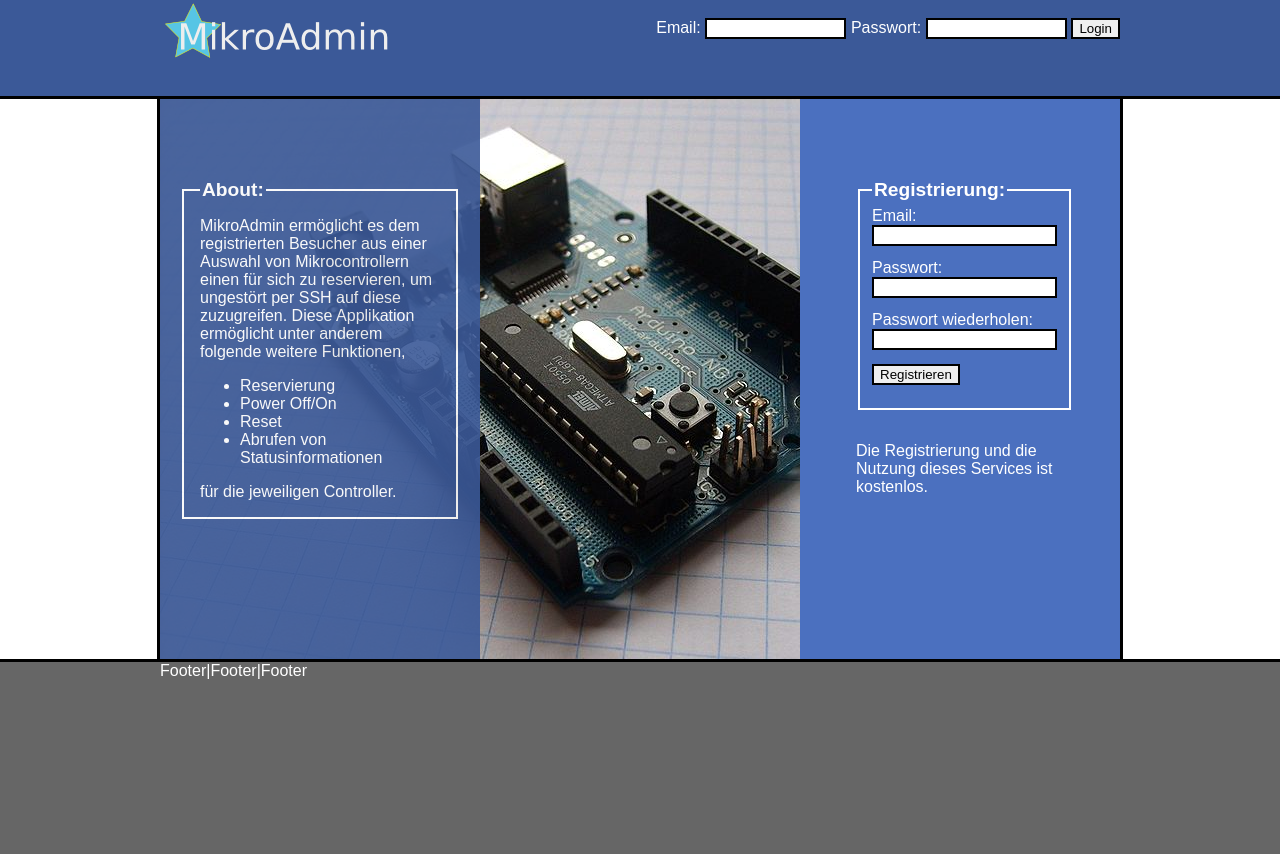
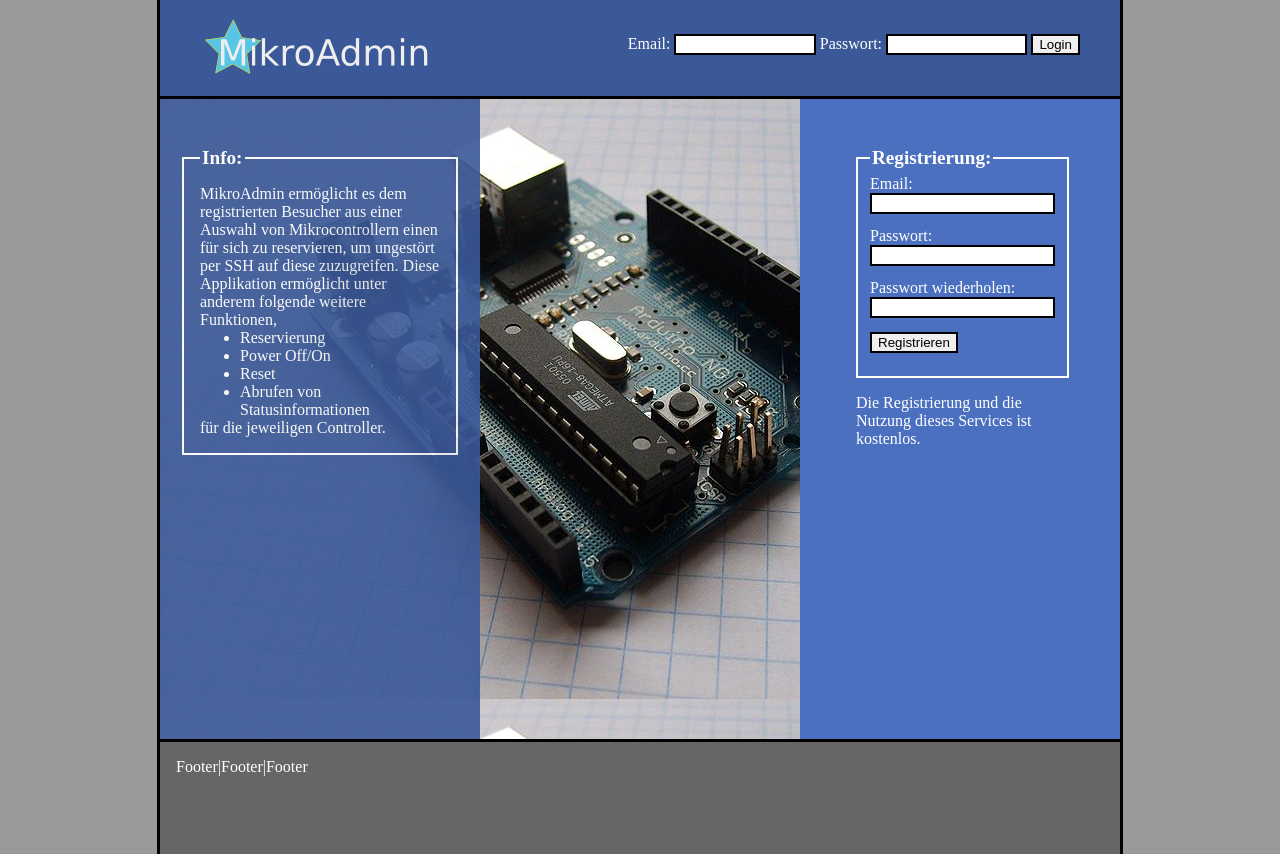
Before and after one commit to lennykey/MikrocontrollerTemplate, a plain HTML site: page index.html in a window 1280 px wide. Before the commit the page ends 800 px from the top, so only its background shows below. Drawn offline with Linux system fonts and the light colour scheme.

Commit message:
Final commit: 25-08-10

```diff
--- a/css/style.css
+++ b/css/style.css
@@ -1,16 +1,12 @@
-html{
-font-size: 100%;
-heigt:100%;
+*{
+ margin: 0;
 }
 
-body{
-font-size: 1em;
-font-family: arial;
+html, body {
+background-color: #999999;
+margin: 0;
 padding: 0;
-margin: 0;
-height:100%;
-background-color:#666666;
-
+height: 100%; /* WICHTIG!!! STRECKT ANZEIGENBEREICH AUF 100% */
 
 }
 
@@ -20,9 +16,19 @@ background-color:#666666;
 }
 
 #divbody{
+	margin:auto;
 	/*width: 60em;*/
-	background-color:#fff;
+	background-color:#666666;
 	/*margin: auto;*/
+	min-height: 100%; /* Mindesthöhe für moderne Browser */
+    height:auto !important; /* Important Regel für moderne Browser */
+    height:100%; /* Mindesthöhe für den IE */
+    overflow: hidden !important; /* FF Scroll-leiste */
+	width:60em;
+	border-left-style:solid;
+	border-left-color:black;
+	border-right-style:solid;
+    border-right-color:black;
 }
 
 #head{
@@ -33,8 +39,11 @@ background-color:#666666;
 }
 
 #headcontent{
-	width: 60em;
+	position:relative;
+	top:1em;
+	width: 55em;
 	margin: auto;
+
 }
 
 #logo{
@@ -80,13 +89,11 @@ background-color:#666666;
 
 #content{
 	/*background-color:green;*/
-	height:35em;
 	margin:auto;
-	width: 60em;
-	border-left-style:solid;
-	border-left-color:black;
-	border-right-style:solid;
-    border-right-color:black;
+  	width: 60em;
+	height:40em;
+    border-bottom-color:black;
+	border-bottom-style:solid;
 }
 
 #beschreibung{
@@ -102,15 +109,23 @@ background-color:#666666;
     width:20em;
     height:inherit;
     opacity:0.9;
+
     /*border-style:solid;*/
     /*border-color:black;*/
     color:white;
 
 }
 
+#beschreibungtextcontent{
+	position:relative;
+	top:3em;
+
+}
+
 #about{
-	position:relative;
+	/*position:relative;
 	top:5em;
+	*/
 	margin:auto;
 	width:15em;
 	border-style:solid;
@@ -131,13 +146,17 @@ background-color:#666666;
 	width:20em;
 	height:inherit;
 	background-color:#4B70BF;
+
 }
 
 #registerformular{
-	position:relative;
+	/*position:relative;
 	top:5em;
+	*/
+
 	width:13em;
 	margin:auto;
+	margin-top:3em;
    	color:white;
 
 }
@@ -162,18 +181,25 @@ background-color:#666666;
 
 
 #registrierunginfo{
-	position:relative;
+	/*position:relative;
 	top:7em;
+	*/
 	margin:auto;
 	width:13em;
 	color:white;
+	margin-top:1em;
+}
+
+.push{
+	/*height:4em;*/
+
 }
 
 #footer{
 	background-color:#666666;
 	color:white;
-	border-top-style:solid;
-    border-top-color:black;
+	min-height:7em;
+	margin-top:0;
 	/*background-color:black;*/
 	/*background-image:url(../images/blackpixel.png);*/
 	/*background-repeat:repeat-y*/
@@ -182,9 +208,11 @@ background-color:#666666;
 }
 
 #footercontent{
-	width: 60em;
 	margin:auto;
-
+	width:60em;
+	height:inherit;
+	background-color:#666666;
+	padding:1em;
 }
 
 .legend{
--- a/index.html
+++ b/index.html
@@ -30,9 +30,9 @@
 	<div id="content">
 		<div id="beschreibung">
 			<div id="beschreibungtext">
-
+			<div id="beschreibungtextcontent">
 			<fieldset id="about">
-			<legend class="legend">About:</legend>
+			<legend class="legend">Info:</legend>
 
 			<div>
 				MikroAdmin ermöglicht es dem registrierten Besucher aus einer
@@ -48,7 +48,7 @@
 				für die jeweiligen Controller.
 			</div>
 			</fieldset>
-
+			</div>
 			</div>
 		</div>
 		<div id="registrierung">
@@ -77,13 +77,16 @@
 			</div>
         </div>
 		<div class="clear"></div>
+		<div class="push"></div>
+
 	</div>
+	<div id="footer">
+        <div id="footercontent">
+            Footer|Footer|Footer
+        </div>
+    </div>
 
-	<div id="footer">
-		<div id="footercontent">
-			Footer|Footer|Footer
-		</div>
-	</div>
+
 </div>
 </body>
 </html>
```
